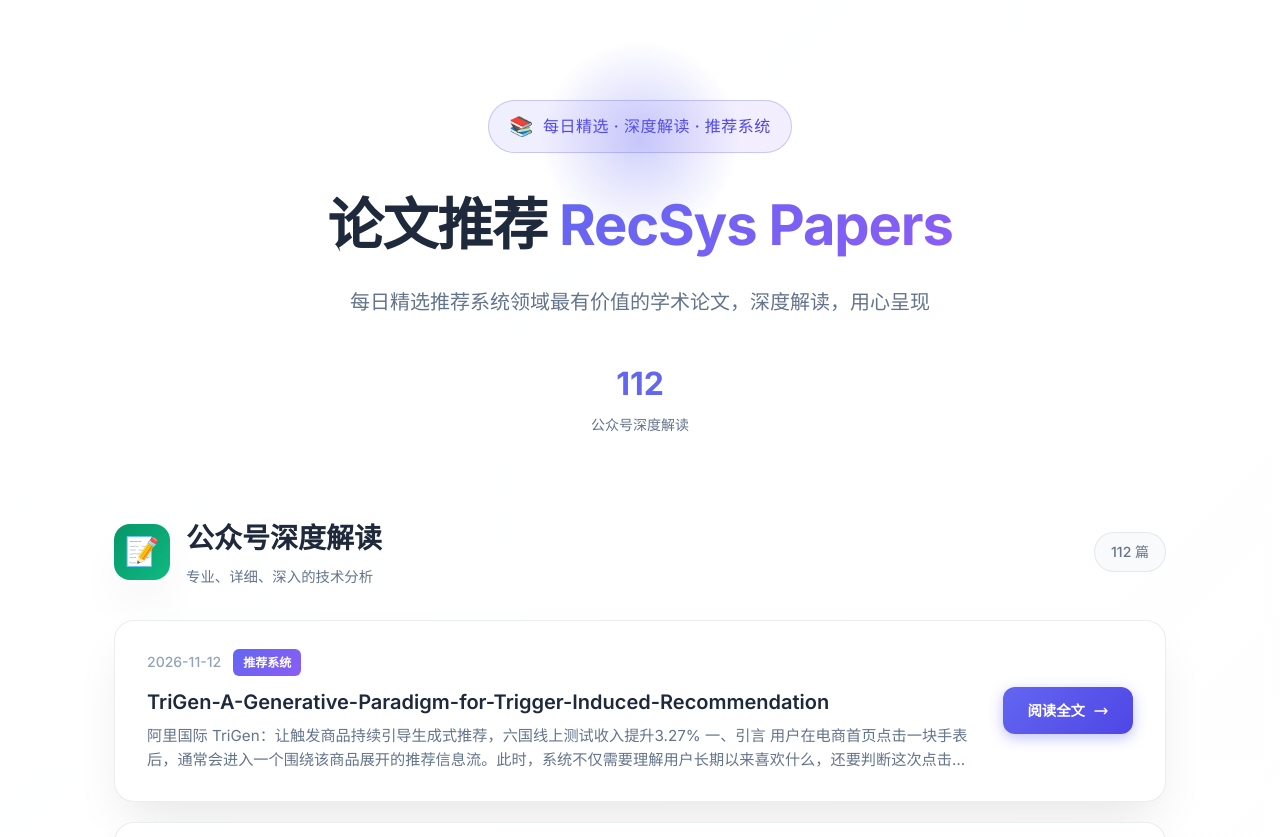
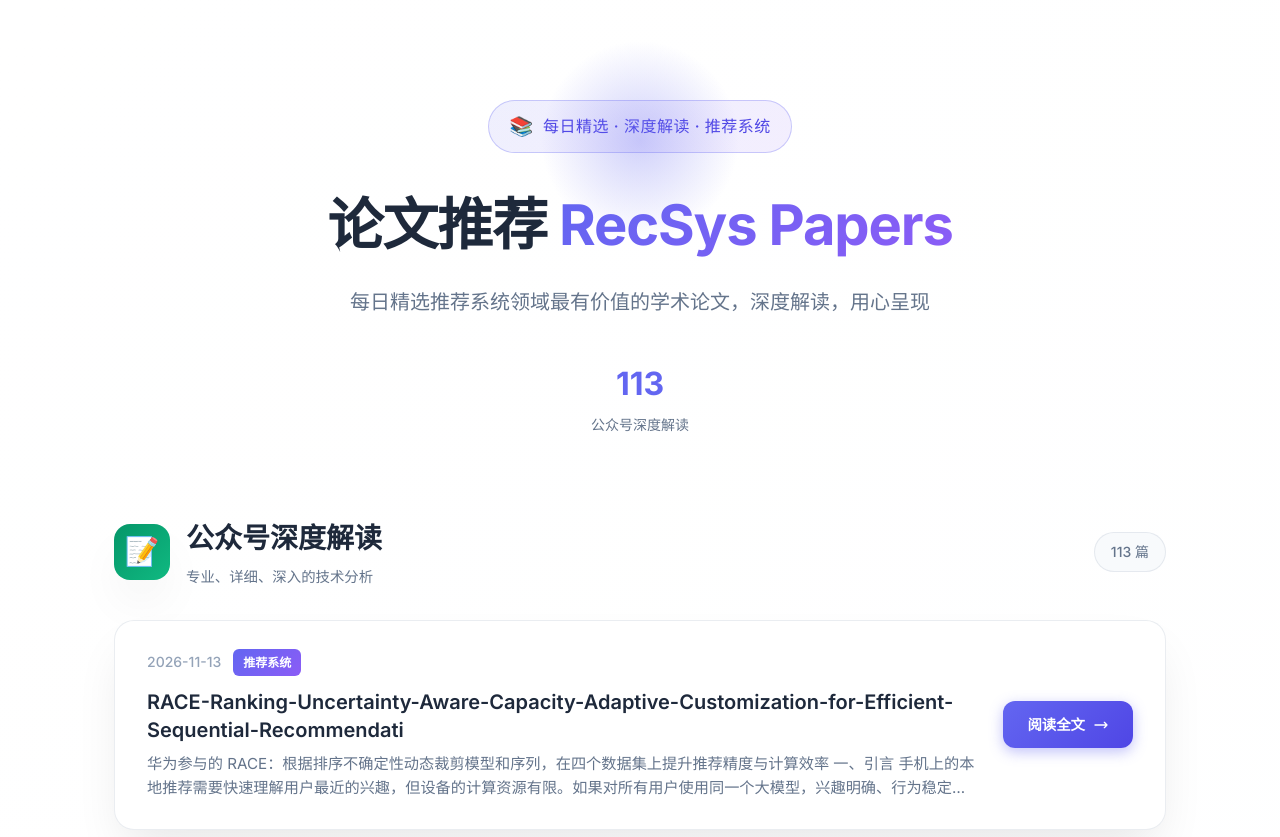
Before and after one commit to AI-PaperDaily/recommendation-system-papers, a plain HTML site: page index.html in a window 1280 px wide. Shown: the top 837 px of the page. Drawn offline with Linux system fonts and the light colour scheme.

Commit message:
Update index.html

```diff
--- a/index.html
+++ b/index.html
@@ -429,7 +429,7 @@
             <p>每日精选推荐系统领域最有价值的学术论文，深度解读，用心呈现</p>
             <div class="hero-stats">
                 <div class="stat">
-                    <div class="stat-value">112</div>
+                    <div class="stat-value">113</div>
                     <div class="stat-label">公众号深度解读</div>
                 </div>
             </div>
@@ -441,9 +441,29 @@
                     <h2 class="section-title">公众号深度解读</h2>
                     <p class="section-subtitle">专业、详细、深入的技术分析</p>
                 </div>
-                <span class="section-count">112 篇</span>
+                <span class="section-count">113 篇</span>
             </div>
             <div class="article-list">
+                <article class="article-card">
+                    <div class="card-content">
+                        <div class="card-info">
+                            <div class="card-meta">
+                                <span class="card-date">2026-11-13</span>
+                                <span class="card-badge">推荐系统</span>
+                            </div>
+                            <h3 class="card-title">RACE-Ranking-Uncertainty-Aware-Capacity-Adaptive-Customization-for-Efficient-Sequential-Recommendati</h3>
+                            <p class="card-preview">华为参与的 RACE：根据排序不确定性动态裁剪模型和序列，在四个数据集上提升推荐精度与计算效率 一、引言 手机上的本地推荐需要快速理解用户最近的兴趣，但设备的计算资源有限。如果对所有用户使用同一个大模型，兴趣明确、行为稳定的请求可能消耗了过多算力；如果统一压缩模型，兴趣多变的请求又可能得不到足够的表达能力。 这种模型容量与实例复杂度不匹配的问题，使固定压缩率难以兼顾精度和效率。RACE 的思路是：...</p>
+                        </div>
+                        <div class="card-action">
+                            <a href="gongzhonghao-html/2026-11-13_RACE-Ranking-Uncertainty-Aware-Capacity-Adaptive-Customization-for-Efficient-Sequential-Recommendati.html" class="card-link">
+                                阅读全文
+                                <svg xmlns="http://www.w3.org/2000/svg" fill="none" viewBox="0 0 24 24" stroke="currentColor">
+                                    <path stroke-linecap="round" stroke-linejoin="round" stroke-width="2" d="M17 8l4 4m0 0l-4 4m4-4H3" />
+                                </svg>
+                            </a>
+                        </div>
+                    </div>
+                </article>
                 <article class="article-card">
                     <div class="card-content">
                         <div class="card-info">
```
